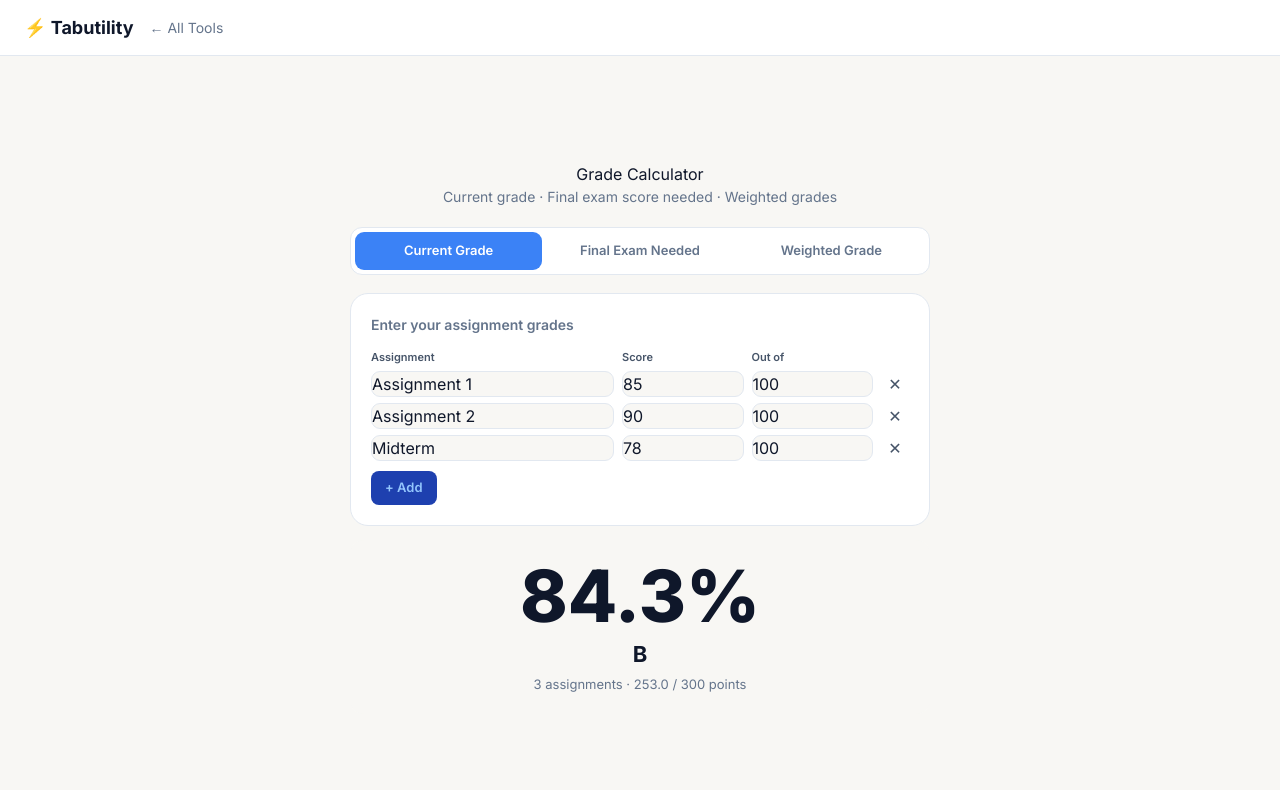
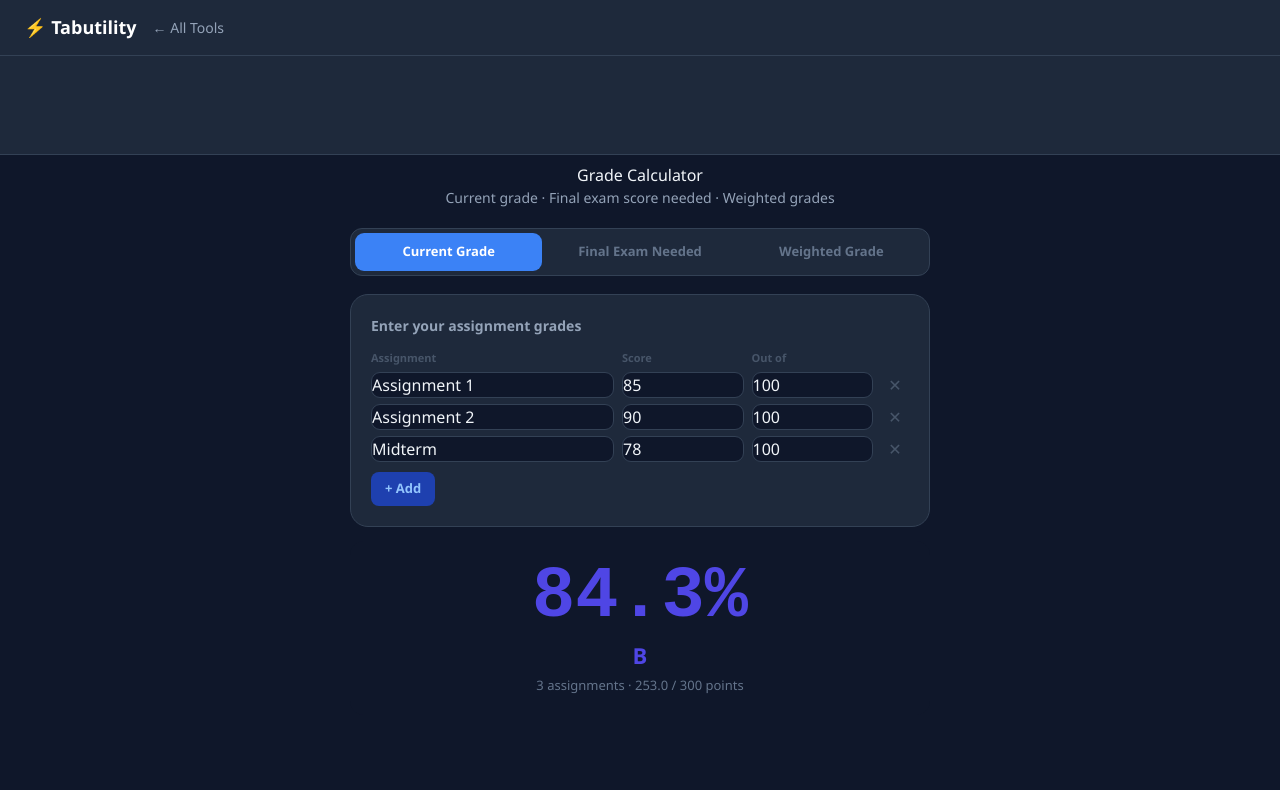
Before and after one commit to rakeshv02/grade-calculator, a React (Vite) app: page / in a window 1280 px wide. Shown: the top 790 px of the page. Built offline with nearby package versions, Linux system fonts and the light colour scheme.

Commit message:
Align with canonical Tabutility design language (STYLE.md): dark surface, indigo accent, Segoe-first font, standard footer, ad-slot polish

```diff
--- a/index.html
+++ b/index.html
@@ -7,41 +7,40 @@
   <link rel="dns-prefetch" href="https://pagead2.googlesyndication.com" />
 <meta charset="UTF-8"/>
 <meta name="viewport" content="width=device-width, initial-scale=1.0"/>
-<link rel="preconnect" href="https://fonts.googleapis.com"><link rel="preconnect" href="https://fonts.gstatic.com" crossorigin><link rel="stylesheet" href="https://fonts.googleapis.com/css2?family=Inter:wght@400;600;700;800&display=swap">
 <title>Grade Calculator — Final Grade & Test Score Needed — Tabutility</title>
 <meta name="description" content="Free grade calculator. Calculate your current grade, what you need on your final exam, and your weighted course grade."/>
 <script>window.addEventListener('load',function(){var s=document.createElement('script');s.async=true;s.src='https://www.googletagmanager.com/gtag/js?id=G-78VZWJ5B1W';document.head.appendChild(s);window.dataLayer=window.dataLayer||[];function gtag(){dataLayer.push(arguments);}window.gtag=gtag;gtag('js',new Date());gtag('config','G-78VZWJ5B1W');});</script>
 <script async src="https://pagead2.googlesyndication.com/pagead/js/adsbygoogle.js?client=ca-pub-7039091592734005" crossorigin="anonymous"></script>
 <style>
 *{box-sizing:border-box;margin:0;padding:0}
-body{font-family:'Inter',-apple-system,BlinkMacSystemFont,'Segoe UI',sans-serif;background:#f8f7f4;color:#0f172a;min-height:100vh}
-nav{background:#ffffff;border-bottom:1px solid #e2e8f0;padding:14px 24px;display:flex;align-items:center;gap:16px}
-nav a{color:#64748b;text-decoration:none;font-size:14px}nav a:hover{color:#0f172a}
-nav .brand{color:#0f172a;font-weight:700;font-size:18px}
-.ad-banner{background:#ffffff;border-bottom:1px solid #e2e8f0;padding:4px;text-align:center}
+body{font-family:'Segoe UI',system-ui,Arial,sans-serif;background:#0f172a;color:#f1f5f9;min-height:100vh}
+nav{background:#1e293b;border-bottom:1px solid #334155;padding:14px 24px;display:flex;align-items:center;gap:16px}
+nav a{color:#94a3b8;text-decoration:none;font-size:14px}nav a:hover{color:#f1f5f9}
+nav .brand{color:#4f46e5;font-weight:700;font-size:18px}
+.ad-banner{background:#1e293b;border-bottom:1px solid #334155;padding:4px;text-align:center}
 #app{max-width:620px;margin:8px auto;padding:0 20px 40px}
 h1{font-size:26px;font-weight:700;text-align:center;margin-bottom:6px}
-.subtitle{text-align:center;color:#64748b;margin-bottom:20px;font-size:14px}
-.tabs{display:flex;gap:4px;background:#ffffff;border-radius:12px;padding:4px;margin-bottom:18px;border:1px solid #e2e8f0}
+.subtitle{text-align:center;color:#94a3b8;margin-bottom:20px;font-size:14px}
+.tabs{display:flex;gap:4px;background:#1e293b;border-radius:12px;padding:4px;margin-bottom:18px;border:1px solid #334155}
 .tab{flex:1;border:none;border-radius:9px;padding:9px;font-size:13px;font-weight:600;cursor:pointer;background:none;color:#64748b;transition:all .15s}
 .tab.active{background:#3b82f6;color:#fff}
-.card{background:#ffffff;border-radius:18px;padding:20px;border:1px solid #e2e8f0;margin-bottom:14px}
-.card h2{font-size:14px;font-weight:600;margin-bottom:14px;color:#64748b}
-label{display:block;font-size:13px;color:#64748b;margin-bottom:5px}
+.card{background:#1e293b;border-radius:18px;padding:20px;border:1px solid #334155;margin-bottom:14px}
+.card h2{font-size:14px;font-weight:600;margin-bottom:14px;color:#94a3b8}
+label{display:block;font-size:13px;color:#94a3b8;margin-bottom:5px}
 .field{margin-bottom:12px}
-input{width:100%;background:#f8f7f4;color:#0f172a;border:1px solid #e2e8f0;border-radius:9px;padding:9px 12px;font-size:15px}
+input{width:100%;background:#0f172a;color:#f1f5f9;border:1px solid #334155;border-radius:9px;padding:9px 12px;font-size:15px}
 .col-hdr{display:grid;gap:8px;margin-bottom:6px;font-size:11px;color:#475569;font-weight:600}
 .grade-row{display:grid;gap:8px;margin-bottom:6px;align-items:center}
 .add-btn{background:#1e40af;color:#93c5fd;border:none;border-radius:8px;padding:7px 14px;font-size:13px;font-weight:600;cursor:pointer;margin-top:4px}
 .rm-btn{background:none;border:none;color:#475569;cursor:pointer;font-size:16px;padding:0;line-height:1}
 .rm-btn:hover{color:#ef4444}
-.result-box{background:#f8f7f4;border-radius:14px;padding:20px;text-align:center;margin-bottom:12px}
-.grade-big{font-family:'Inter',monospace;font-size:72px;font-weight:800;line-height:1}
+.result-box{background:#0f172a;border-radius:14px;padding:20px;text-align:center;margin-bottom:12px}
+.grade-big{font-family:monospace;font-size:72px;font-weight:800;line-height:1}
 .grade-letter{font-size:22px;font-weight:700;margin-top:6px}
 .grade-desc{font-size:13px;color:#64748b;margin-top:4px}
 .need-box{background:#1a2535;border-radius:12px;padding:16px;display:flex;justify-content:space-between;align-items:center;flex-wrap:wrap;gap:12px}
-.need-left{font-size:14px;color:#64748b}
-.need-score{font-family:'Inter',monospace;font-size:32px;font-weight:800}
+.need-left{font-size:14px;color:#94a3b8}
+.need-score{font-family:monospace;font-size:32px;font-weight:800}
 </style>
   <link rel="canonical" href="https://grade-calculator.tabutility.com/"/>
   <meta property="og:title" content="Grade Calculator — Final Grade & Test Score Needed — Tabutility"/>
@@ -57,13 +56,14 @@
   <script type="application/ld+json">{"@context":"https://schema.org","@type":"BreadcrumbList","itemListElement":[{"@type":"ListItem","position":1,"name":"Tabutility","item":"https://tabutility.com"},{"@type":"ListItem","position":2,"name":"Calculators","item":"https://tabutility.com/#calculators"},{"@type":"ListItem","position":3,"name":"Grade Calculator","item":"https://grade-calculator.tabutility.com/"}]}</script>
   <script type="application/ld+json">{"@context":"https://schema.org","@type":"FAQPage","mainEntity":[{"@type":"Question","name":"Is the Grade Calculator free?","acceptedAnswer":{"@type":"Answer","text":"Yes — completely free, no sign-up or download needed. Just enter your numbers and get instant results."}},{"@type":"Question","name":"How accurate is the Grade Calculator?","acceptedAnswer":{"@type":"Answer","text":"Results are based on standard financial formulas and are accurate for planning purposes. For personalised financial advice, consult a qualified professional."}},{"@type":"Question","name":"Can I use the Grade Calculator on my phone?","acceptedAnswer":{"@type":"Answer","text":"Yes — it works on any device including desktop, tablet and mobile."}},{"@type":"Question","name":"Do I need to create an account?","acceptedAnswer":{"@type":"Answer","text":"No account needed. The Grade Calculator works instantly in your browser."}}]}</script>
   <meta name="theme-color" content="#1a1a2e" />
-  <style id="tabutility-brand">
-/* empty ad slots: reserve space, no bordered box */
-.ad-banner,.ad-slot,.ad-container{background:transparent!important;border:none!important;border-bottom:none!important;box-shadow:none!important}
+  <style id="tabutility-brand-v2">
+/* Canonical dark-surface spec (STYLE.md): indigo accent, white text on indigo */
+.btn,.toggle-btn.active,button.active{color:#fff!important}
+nav .brand{color:#fff}
+nav a:hover{color:#818cf8}
+input:focus,select:focus,textarea:focus{border-color:#818cf8!important}
 /* AdSense not yet approved: hide all ad frames (container min-height still reserves space). Remove these two lines after approval. */
 ins.adsbygoogle,.ad-banner iframe,.ad-slot iframe,.ad-container iframe{visibility:hidden!important}
-nav .brand{color:#0f172a}
-body{-webkit-font-smoothing:antialiased}
 </style>
 </head>
 <body>
@@ -130,7 +130,7 @@
 <script>
 var SCALE=[['A+',97,4.0],['A',93,4.0],['A−',90,3.7],['B+',87,3.3],['B',83,3.0],['B−',80,2.7],['C+',77,2.3],['C',73,2.0],['C−',70,1.7],['D+',67,1.3],['D',60,1.0],['F',0,0.0]];
 function letterFor(pct){ for(var i=0;i<SCALE.length;i++) if(pct>=SCALE[i][1]) return SCALE[i]; return SCALE[SCALE.length-1]; }
-function color(pct){ return pct>=90?'#22c55e':pct>=80?'#0f172a':pct>=70?'#f59e0b':pct>=60?'#f97316':'#ef4444'; }
+function color(pct){ return pct>=90?'#22c55e':pct>=80?'#4f46e5':pct>=70?'#f59e0b':pct>=60?'#f97316':'#ef4444'; }
 
 var tab='current';
 function setTab(t){
@@ -238,39 +238,39 @@
 
 
 <!-- embed-widget -->
-<div style="max-width:640px;margin:0 auto 32px;background:#ffffff;border:1px solid #e2e8f0;border-radius:12px;padding:18px">
-  <h2 style="font-size:15px;font-weight:700;color:#64748b;text-transform:uppercase;letter-spacing:.05em;margin-bottom:12px">Embed This Tool</h2>
+<div style="max-width:640px;margin:0 auto 32px;background:#1e293b;border:1px solid #334155;border-radius:12px;padding:18px">
+  <h2 style="font-size:15px;font-weight:700;color:#94a3b8;text-transform:uppercase;letter-spacing:.05em;margin-bottom:12px">Embed This Tool</h2>
   <p style="font-size:13px;color:#64748b;margin-bottom:12px">Add this Grade Calculator to your website or blog for free — just paste this code:</p>
-  <div style="background:#f8f7f4;border:1px solid #e2e8f0;border-radius:8px;padding:12px;font-family:'Inter',monospace;font-size:12px;color:#7dd3fc;word-break:break-all;margin-bottom:10px" id="embed-code">&lt;iframe src=&quot;https://grade-calculator.tabutility.com/&quot; width=&quot;100%&quot; height=&quot;600&quot; frameborder=&quot;0&quot; style=&quot;border-radius:12px&quot; title=&quot;Grade Calculator by Tabutility&quot;&gt;&lt;/iframe&gt;
+  <div style="background:#0f172a;border:1px solid #334155;border-radius:8px;padding:12px;font-family:monospace;font-size:12px;color:#818cf8;word-break:break-all;margin-bottom:10px" id="embed-code">&lt;iframe src=&quot;https://grade-calculator.tabutility.com/&quot; width=&quot;100%&quot; height=&quot;600&quot; frameborder=&quot;0&quot; style=&quot;border-radius:12px&quot; title=&quot;Grade Calculator by Tabutility&quot;&gt;&lt;/iframe&gt;
 &lt;p style=&quot;font-size:12px&quot;&gt;&lt;a href=&quot;https://grade-calculator.tabutility.com/&quot; target=&quot;_blank&quot; rel=&quot;noopener&quot;&gt;Grade Calculator&lt;/a&gt; by &lt;a href=&quot;https://tabutility.com/&quot; target=&quot;_blank&quot; rel=&quot;noopener&quot;&gt;Tabutility&lt;/a&gt;&lt;/p&gt;</div>
-  <button onclick="navigator.clipboard.writeText(document.getElementById('embed-code').textContent).then(()=>{this.textContent='Copied!';setTimeout(()=>this.textContent='Copy Embed Code',2000)})" style="background:#0f172a;color:#f8f7f4;border:none;border-radius:8px;padding:9px 18px;font-size:13px;font-weight:700;cursor:pointer">Copy Embed Code</button>
+  <button onclick="navigator.clipboard.writeText(document.getElementById('embed-code').textContent).then(()=>{this.textContent='Copied!';setTimeout(()=>this.textContent='Copy Embed Code',2000)})" style="background:#4f46e5;color:#0f172a;border:none;border-radius:8px;padding:9px 18px;font-size:13px;font-weight:700;cursor:pointer">Copy Embed Code</button>
   <span style="font-size:11px;color:#475569;margin-left:12px">Free to use — the credit link helps others find the tool</span>
 </div>
-<div style="margin:0 auto 24px;max-width:640px;background:#ffffff;border-radius:10px;padding:14px 18px;display:flex;align-items:center;gap:14px;cursor:pointer;border:1px solid #e2e8f0" onclick="window.open('https://www.amazon.co.uk/s?k=study%20skills%20learning%20books&tag=tabutility-20','_blank','noopener noreferrer')" title="Boost your grades?">
+<div style="margin:0 auto 24px;max-width:640px;background:#1e293b;border-radius:10px;padding:14px 18px;display:flex;align-items:center;gap:14px;cursor:pointer;border:1px solid #334155" onclick="window.open('https://www.amazon.co.uk/s?k=study%20skills%20learning%20books&tag=tabutility-20','_blank','noopener noreferrer')" title="Boost your grades?">
   <span style="font-size:28px;flex-shrink:0">📚</span>
   <div style="min-width:0">
-    <div style="font-size:13px;font-weight:700;color:#0f172a;margin-bottom:3px">Boost your grades?</div>
-    <div style="font-size:12px;color:#64748b">Browse study skills & learning books <span style="color:#f59e0b;white-space:nowrap">→ Browse on Amazon</span></div>
+    <div style="font-size:13px;font-weight:700;color:#f1f5f9;margin-bottom:3px">Boost your grades?</div>
+    <div style="font-size:12px;color:#94a3b8">Browse study skills & learning books <span style="color:#f59e0b;white-space:nowrap">→ Browse on Amazon</span></div>
     <div style="font-size:10px;color:#475569;margin-top:3px">As an Amazon Associate we earn from qualifying purchases.</div>
   </div>
 </div>
-<h2 style="font-size:15px;font-weight:700;color:#64748b;text-transform:uppercase;letter-spacing:.05em;margin-bottom:14px">Related Tools</h2>
+<h2 style="font-size:15px;font-weight:700;color:#94a3b8;text-transform:uppercase;letter-spacing:.05em;margin-bottom:14px">Related Tools</h2>
     <div style="display:grid;grid-template-columns:repeat(auto-fit,minmax(200px,1fr));gap:10px">
-    <a href="https://percentage-calculator.tabutility.com/" style="display:block;background:rgba(255,255,255,0.07);border:1px solid #e2e8f0;border-radius:10px;padding:12px 16px;text-decoration:none;color:inherit;transition:background .15s" onmouseover="this.style.background='rgba(255,255,255,0.13)'" onmouseout="this.style.background='rgba(255,255,255,0.07)'">
-      <div style="font-size:13px;font-weight:600;color:#0f172a">Percentage Calculator</div>
-      <div style="font-size:11px;color:#64748b;margin-top:2px">Calculators</div>
+    <a href="https://percentage-calculator.tabutility.com/" style="display:block;background:rgba(255,255,255,0.07);border:1px solid rgba(255,255,255,0.12);border-radius:10px;padding:12px 16px;text-decoration:none;color:inherit;transition:background .15s" onmouseover="this.style.background='rgba(255,255,255,0.13)'" onmouseout="this.style.background='rgba(255,255,255,0.07)'">
+      <div style="font-size:13px;font-weight:600;color:#f1f5f9">Percentage Calculator</div>
+      <div style="font-size:11px;color:#94a3b8;margin-top:2px">Calculators</div>
     </a>
-    <a href="https://bmi-calculator.tabutility.com/" style="display:block;background:rgba(255,255,255,0.07);border:1px solid #e2e8f0;border-radius:10px;padding:12px 16px;text-decoration:none;color:inherit;transition:background .15s" onmouseover="this.style.background='rgba(255,255,255,0.13)'" onmouseout="this.style.background='rgba(255,255,255,0.07)'">
-      <div style="font-size:13px;font-weight:600;color:#0f172a">BMI Calculator</div>
-      <div style="font-size:11px;color:#64748b;margin-top:2px">Calculators</div>
+    <a href="https://bmi-calculator.tabutility.com/" style="display:block;background:rgba(255,255,255,0.07);border:1px solid rgba(255,255,255,0.12);border-radius:10px;padding:12px 16px;text-decoration:none;color:inherit;transition:background .15s" onmouseover="this.style.background='rgba(255,255,255,0.13)'" onmouseout="this.style.background='rgba(255,255,255,0.07)'">
+      <div style="font-size:13px;font-weight:600;color:#f1f5f9">BMI Calculator</div>
+      <div style="font-size:11px;color:#94a3b8;margin-top:2px">Calculators</div>
     </a>
-    <a href="https://age-calculator.tabutility.com/" style="display:block;background:rgba(255,255,255,0.07);border:1px solid #e2e8f0;border-radius:10px;padding:12px 16px;text-decoration:none;color:inherit;transition:background .15s" onmouseover="this.style.background='rgba(255,255,255,0.13)'" onmouseout="this.style.background='rgba(255,255,255,0.07)'">
-      <div style="font-size:13px;font-weight:600;color:#0f172a">Age Calculator</div>
-      <div style="font-size:11px;color:#64748b;margin-top:2px">Calculators</div>
+    <a href="https://age-calculator.tabutility.com/" style="display:block;background:rgba(255,255,255,0.07);border:1px solid rgba(255,255,255,0.12);border-radius:10px;padding:12px 16px;text-decoration:none;color:inherit;transition:background .15s" onmouseover="this.style.background='rgba(255,255,255,0.13)'" onmouseout="this.style.background='rgba(255,255,255,0.07)'">
+      <div style="font-size:13px;font-weight:600;color:#f1f5f9">Age Calculator</div>
+      <div style="font-size:11px;color:#94a3b8;margin-top:2px">Calculators</div>
     </a>
-    <a href="https://tip-calculator.tabutility.com/" style="display:block;background:rgba(255,255,255,0.07);border:1px solid #e2e8f0;border-radius:10px;padding:12px 16px;text-decoration:none;color:inherit;transition:background .15s" onmouseover="this.style.background='rgba(255,255,255,0.13)'" onmouseout="this.style.background='rgba(255,255,255,0.07)'">
-      <div style="font-size:13px;font-weight:600;color:#0f172a">Tip & Bill Splitter</div>
-      <div style="font-size:11px;color:#64748b;margin-top:2px">Calculators</div>
+    <a href="https://tip-calculator.tabutility.com/" style="display:block;background:rgba(255,255,255,0.07);border:1px solid rgba(255,255,255,0.12);border-radius:10px;padding:12px 16px;text-decoration:none;color:inherit;transition:background .15s" onmouseover="this.style.background='rgba(255,255,255,0.13)'" onmouseout="this.style.background='rgba(255,255,255,0.07)'">
+      <div style="font-size:13px;font-weight:600;color:#f1f5f9">Tip & Bill Splitter</div>
+      <div style="font-size:11px;color:#94a3b8;margin-top:2px">Calculators</div>
     </a>
     </div>
   </div>
@@ -278,22 +278,22 @@
 
 <div style="max-width:860px;margin-left:auto;margin-right:auto;margin-top:8px;margin-bottom:24px;padding:0 16px">
   <div style="background:rgba(255,255,255,0.04);border:1px solid rgba(255,255,255,0.1);border-radius:14px;padding:20px 24px">
-    <h2 style="font-size:15px;font-weight:700;color:#64748b;text-transform:uppercase;letter-spacing:.05em;margin-bottom:4px">Frequently Asked Questions</h2>
+    <h2 style="font-size:15px;font-weight:700;color:#94a3b8;text-transform:uppercase;letter-spacing:.05em;margin-bottom:4px">Frequently Asked Questions</h2>
     <div style="border-bottom:1px solid rgba(255,255,255,0.08);padding:14px 0">
-      <div style="font-size:14px;font-weight:600;color:#0f172a;margin-bottom:6px">Is the Grade Calculator free?</div>
-      <div style="font-size:13px;color:#64748b;line-height:1.5">Yes — completely free, no sign-up or download needed. Just enter your numbers and get instant results.</div>
+      <div style="font-size:14px;font-weight:600;color:#f1f5f9;margin-bottom:6px">Is the Grade Calculator free?</div>
+      <div style="font-size:13px;color:#94a3b8;line-height:1.5">Yes — completely free, no sign-up or download needed. Just enter your numbers and get instant results.</div>
     </div>
     <div style="border-bottom:1px solid rgba(255,255,255,0.08);padding:14px 0">
-      <div style="font-size:14px;font-weight:600;color:#0f172a;margin-bottom:6px">How accurate is the Grade Calculator?</div>
-      <div style="font-size:13px;color:#64748b;line-height:1.5">Results are based on standard financial formulas and are accurate for planning purposes. For personalised financial advice, consult a qualified professional.</div>
+      <div style="font-size:14px;font-weight:600;color:#f1f5f9;margin-bottom:6px">How accurate is the Grade Calculator?</div>
+      <div style="font-size:13px;color:#94a3b8;line-height:1.5">Results are based on standard financial formulas and are accurate for planning purposes. For personalised financial advice, consult a qualified professional.</div>
     </div>
     <div style="border-bottom:1px solid rgba(255,255,255,0.08);padding:14px 0">
-      <div style="font-size:14px;font-weight:600;color:#0f172a;margin-bottom:6px">Can I use the Grade Calculator on my phone?</div>
-      <div style="font-size:13px;color:#64748b;line-height:1.5">Yes — it works on any device including desktop, tablet and mobile.</div>
+      <div style="font-size:14px;font-weight:600;color:#f1f5f9;margin-bottom:6px">Can I use the Grade Calculator on my phone?</div>
+      <div style="font-size:13px;color:#94a3b8;line-height:1.5">Yes — it works on any device including desktop, tablet and mobile.</div>
     </div>
     <div style="border-bottom:1px solid rgba(255,255,255,0.08);padding:14px 0">
-      <div style="font-size:14px;font-weight:600;color:#0f172a;margin-bottom:6px">Do I need to create an account?</div>
-      <div style="font-size:13px;color:#64748b;line-height:1.5">No account needed. The Grade Calculator works instantly in your browser.</div>
+      <div style="font-size:14px;font-weight:600;color:#f1f5f9;margin-bottom:6px">Do I need to create an account?</div>
+      <div style="font-size:13px;color:#94a3b8;line-height:1.5">No account needed. The Grade Calculator works instantly in your browser.</div>
     </div>
   </div>
 </div>
@@ -318,11 +318,11 @@
   }
 })();
 </script>
-<footer style="border-top:1px solid #e2e8f0;background:#ffffff;margin-top:48px;padding:28px 24px;text-align:center;font-family:'Inter',-apple-system,BlinkMacSystemFont,'Segoe UI',sans-serif;font-size:13px;color:#64748b;line-height:1.8">
-<div style="font-weight:700;color:#0f172a;font-size:15px">⚡ Tabutility</div>
+<footer style="background:#1a1a2e;margin-top:48px;padding:28px 24px;text-align:center;font-family:'Segoe UI',system-ui,Arial,sans-serif;font-size:13px;color:#94a3b8;line-height:1.8">
+<div style="font-weight:700;color:#fff;font-size:15px">⚡ Tabutility</div>
 <div>Free, private, browser-based tools. No sign-up, no tracking.</div>
-<div><a href="https://tabutility.com" style="color:#0f172a;font-weight:600;text-decoration:none">All Tools</a> · <a href="https://tabutility.com/blog/" style="color:#64748b;text-decoration:none">Blog</a> · <a href="https://tabutility.com/#about" style="color:#64748b;text-decoration:none">About</a></div>
-<div style="margin-top:6px;color:#94a3b8">© 2026 Tabutility</div>
+<div><a href="https://tabutility.com" style="color:#818cf8;font-weight:600;text-decoration:none">All Tools</a> · <a href="https://tabutility.com/blog/" style="color:#94a3b8;text-decoration:none">Blog</a> · <a href="https://tabutility.com/#about" style="color:#94a3b8;text-decoration:none">About</a></div>
+<div style="margin-top:6px;color:#64748b">© 2026 Tabutility</div>
 </footer>
 </body>
 </html>
--- a/src/index.css
+++ b/src/index.css
@@ -4,5 +4,5 @@
 
 body {
   margin: 0;
-  font-family:'Inter', 'Inter', sans-serif;
+  font-family:'Segoe UI',system-ui,Arial,sans-serif;
 }
```
